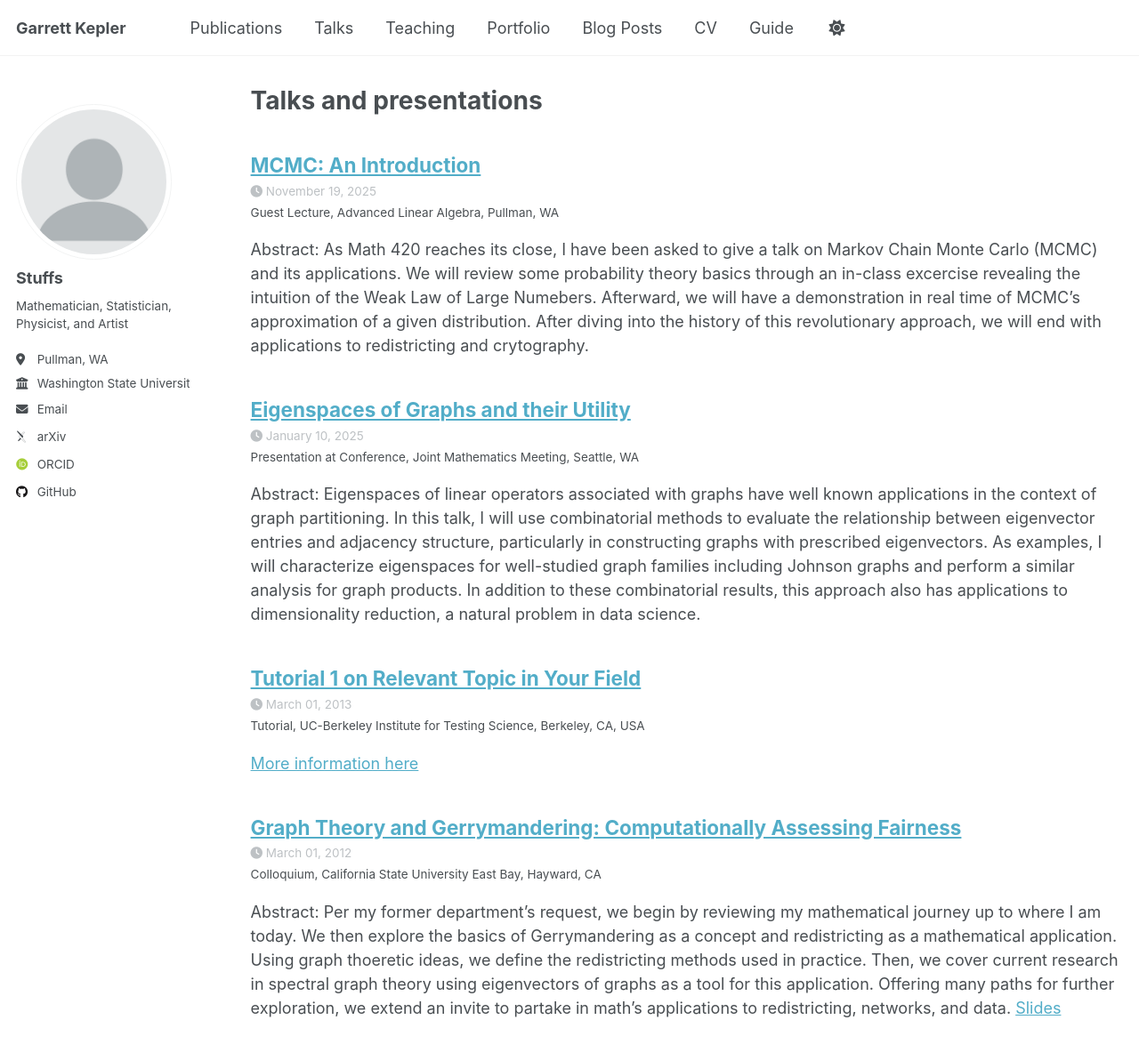
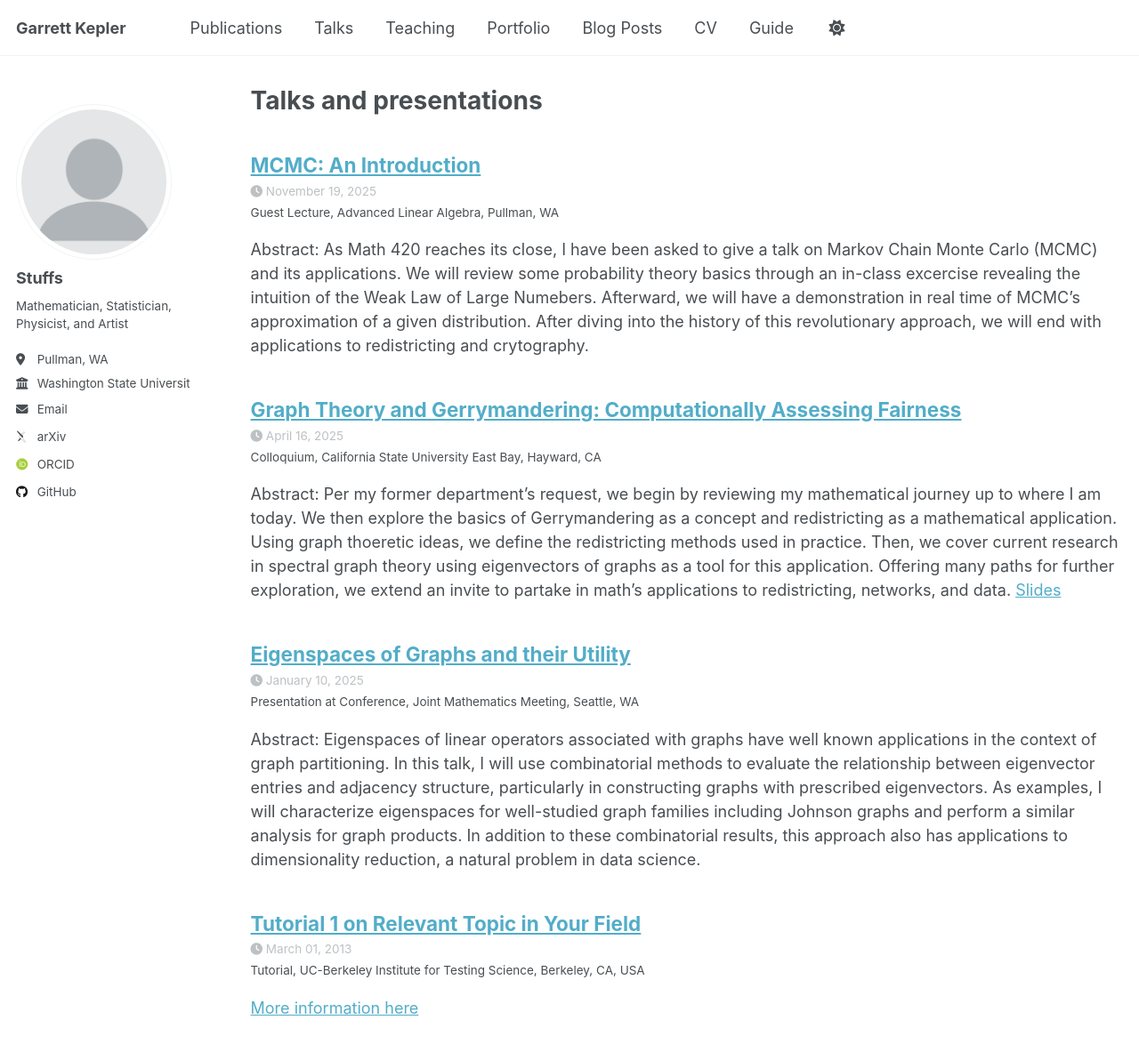
Before and after one commit to garrett-kepler/garrett-kepler.github.io, a Jekyll site: the page built from _pages/talks.html, in a window 1280 px wide and 1400 px high. Shown: the top 1183 px of the window at 89% size. Built offline with Jekyll 4.4.1, drawn with Linux system fonts in a browser that asks for light colours; some web fonts are replaced; a script that is not in the unit is left out.

Commit message:
Update 2025.4.16.CSUEB.md

```diff
--- a/_talks/2025.4.16.CSUEB.md
+++ b/_talks/2025.4.16.CSUEB.md
@@ -3,9 +3,9 @@ title: "Graph Theory and Gerrymandering:
 Computationally Assessing Fairness"
 collection: talks
 type: "Colloquium"
-permalink: /talks/2012-03-01-talk-1
+permalink: /talks/2025-04-16-csueb-gerry
 venue: "California State University East Bay"
-date: 2012-03-01
+date: 2025-04-16
 location: "Hayward, CA"
 ---
 
```
